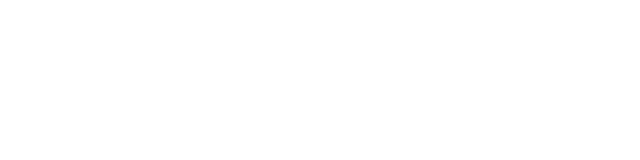
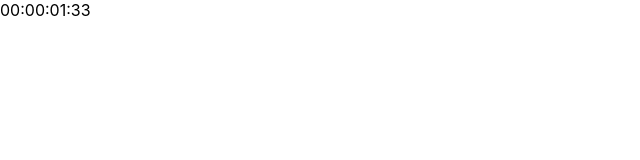
Before and after one commit to SystemEngineeringTeam/Hackathon2022-spring-team-c, a React (Create React App) app in the folder prank-site/: page /fish in a window 1280 px wide. Shown: the top 160 px of the page, without its empty margins (0-640 px from the left). Built offline with nearby package versions, Linux system fonts and the light colour scheme.

Commit message:
add:countdown

```diff
--- a/prank-site/src/components/fishing.js
+++ b/prank-site/src/components/fishing.js
@@ -1,9 +1,10 @@
 import * as React from 'react';
 import { Link } from "react-router-dom";
+import Countdown from 'react-countdown'
 export default function fishing() {
     return (
-        <div className="profile">
-            {/* ここのカウントダウンなどのアレを書く */}
+        <div>
+            <Countdown date={Date.now() + 100000} />
         </div>
     )
 }
```
